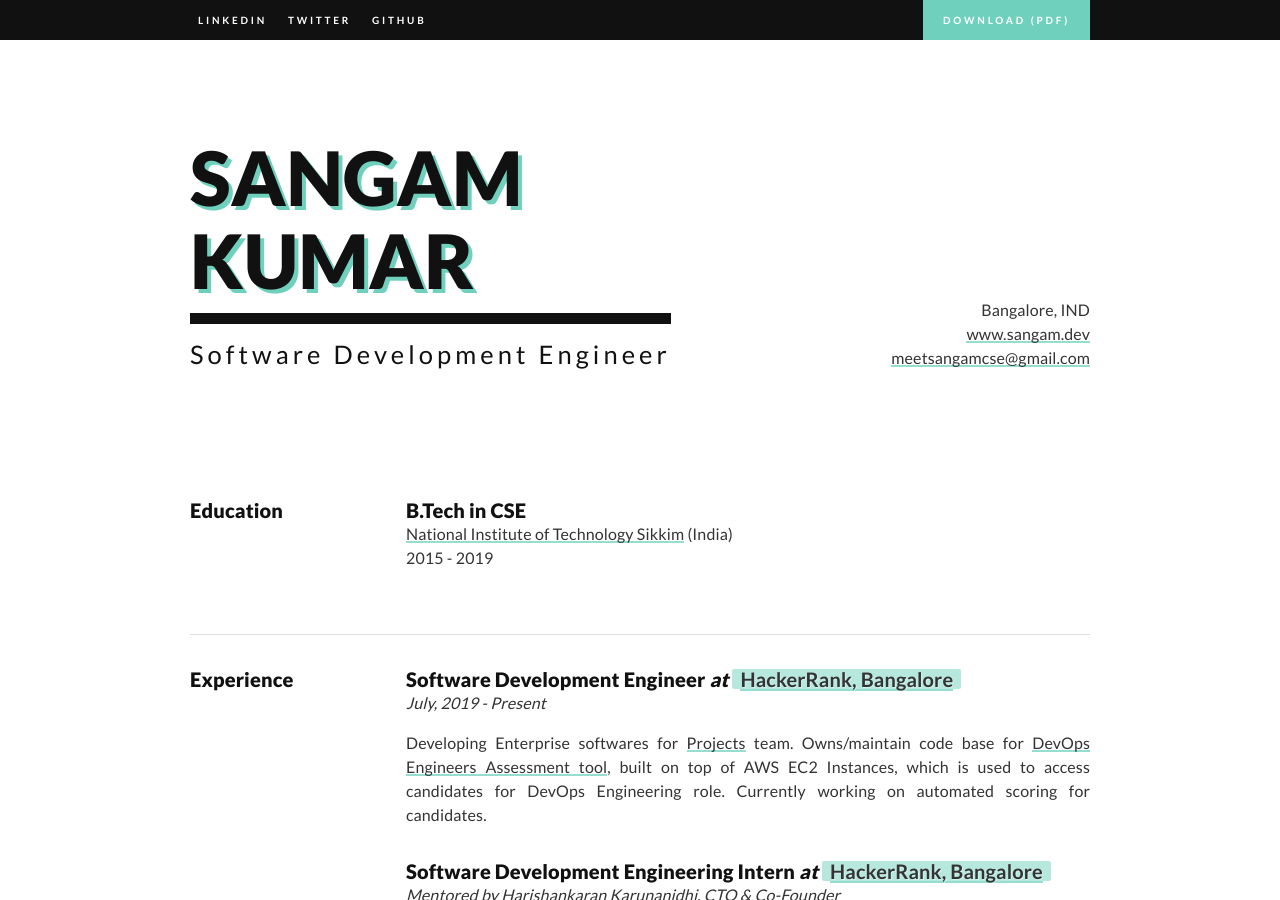
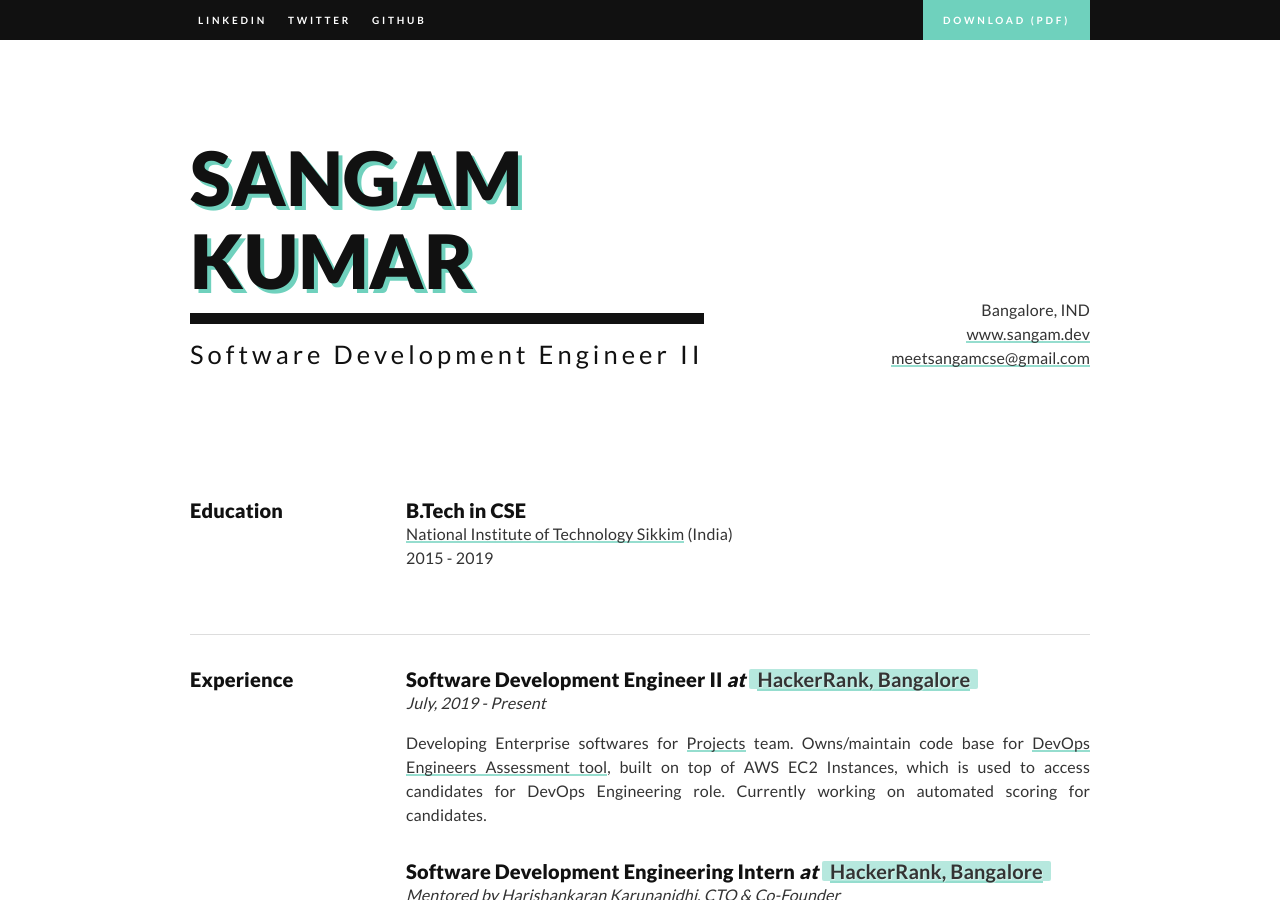
Before and after one commit to sangamcse/resume, a Jekyll site: the page built from index.html, in a window 1280 px wide and 900 px high. Built offline with Jekyll 4.4.1, drawn with Linux system fonts in a browser that asks for light colours.

```diff
--- a/_data/experiences.yml
+++ b/_data/experiences.yml
@@ -1,5 +1,5 @@
 # Experiences
-- title: Software Development Engineer
+- title: Software Development Engineer II
   location: <a class="u-link" target="_blank" href="https://www.hackerrank.com/">HackerRank, Bangalore</a>
   duration: July, 2019 - Present
   description: Developing Enterprise softwares for <a class="u-link" href="https://www.hackerrank.com/products/projects" target="_blank">Projects</a> team. Owns/maintain code base for <a class="u-link" href="https://www.hackerrank.com/products/projects#role5" target="_blank">DevOps Engineers Assessment tool</a>, built on top of AWS EC2 Instances, which is used to access candidates for DevOps Engineering role. Currently working on automated scoring for candidates.
--- a/_includes/title.html
+++ b/_includes/title.html
@@ -6,7 +6,7 @@
           Sangam<br />
           Kumar
         </span>
-        <span class="Title-sub">Software Development Engineer</span>
+        <span class="Title-sub">Software Development Engineer II</span>
       </h1>
     </a>
   </div>
```
Also changed, not shown: 3 other files.
